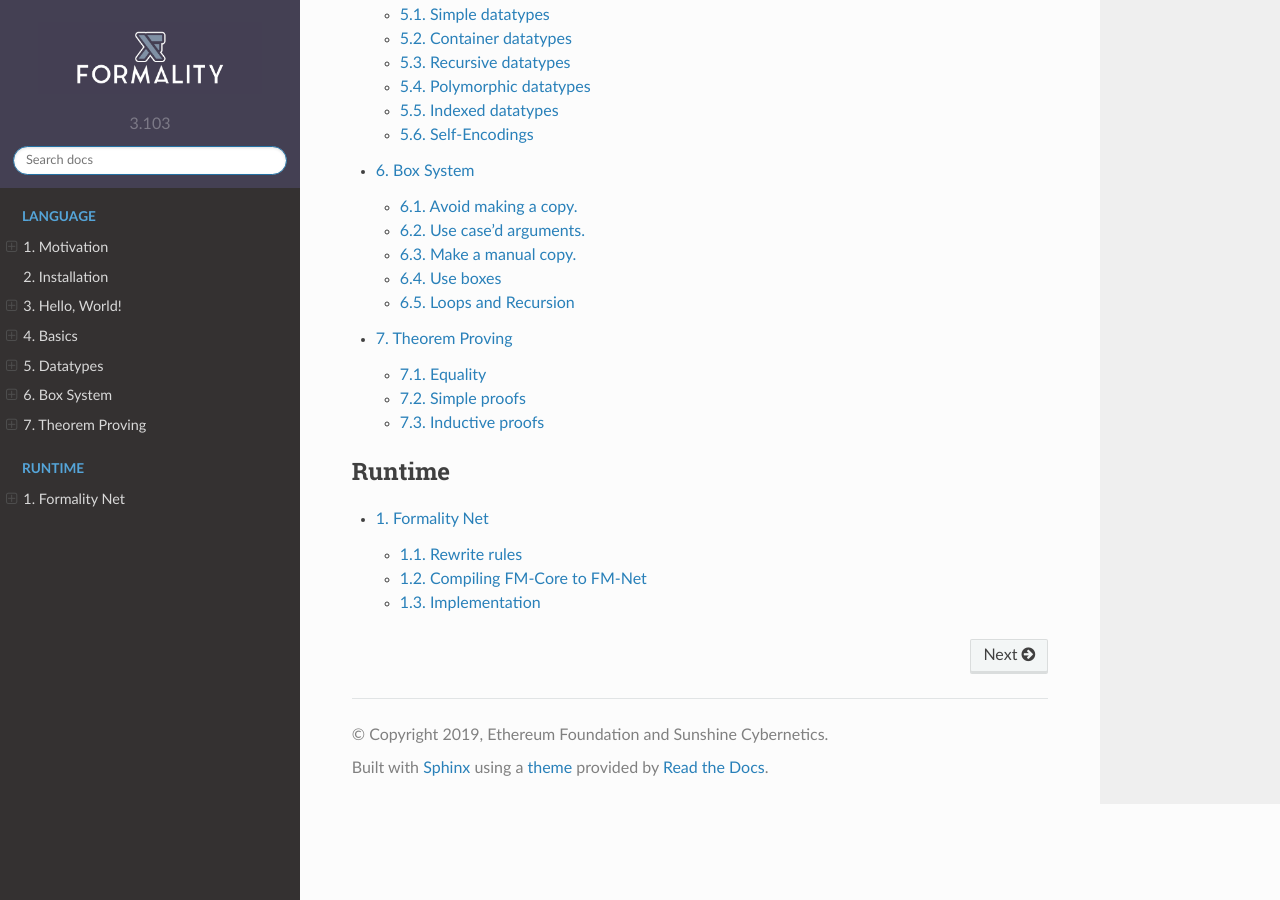
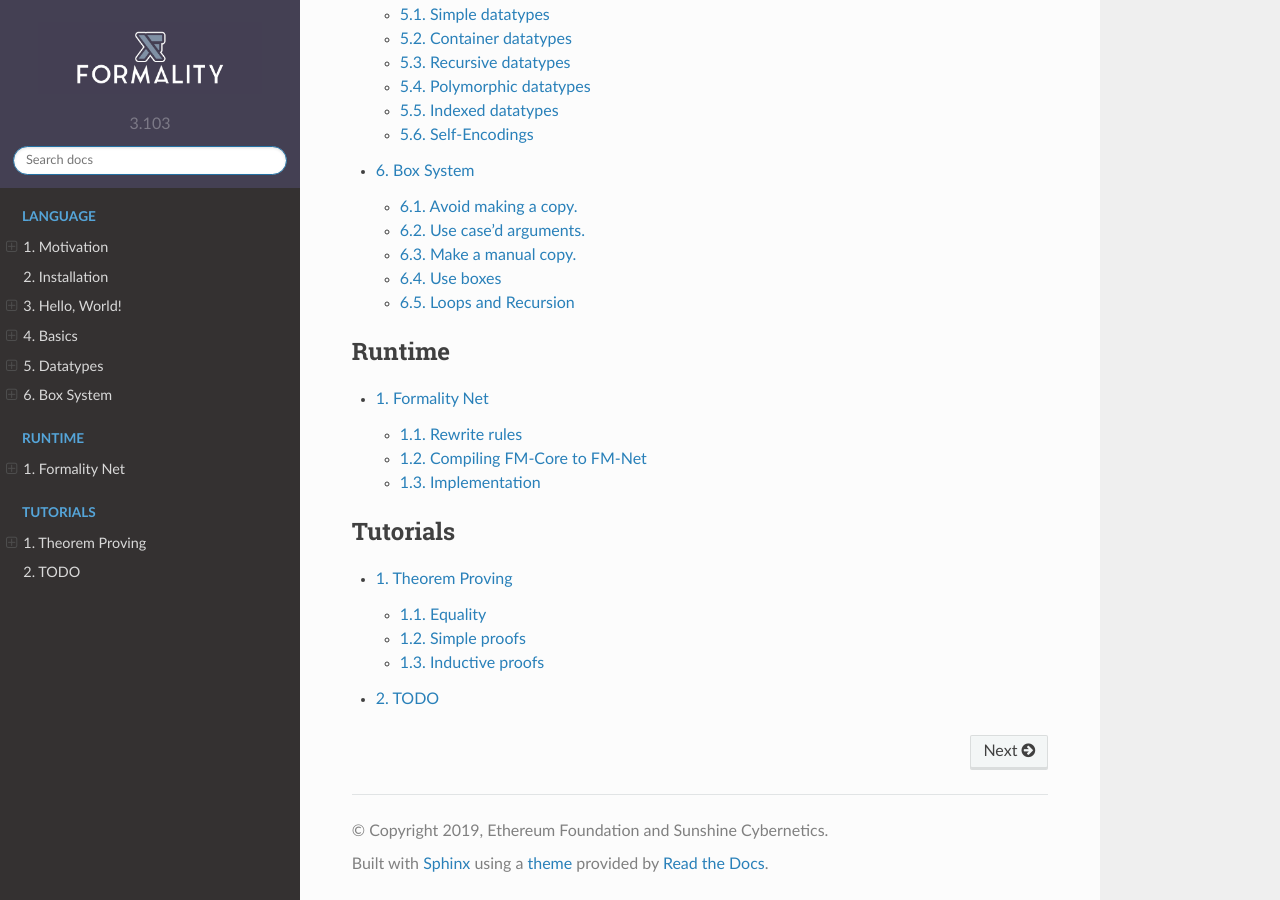
Before and after one commit to Soonad/docs.formality-lang.org, a Sphinx documentation site: the page built from docs/source/index.rst, in a window 1280 px wide and 900 px high, scrolled down 1046 px. Built offline with Sphinx 7.4.7 and the Read the Docs theme 2.0.0, drawn with Linux system fonts in a browser that asks for light colours; pages that are not in the unit, such as notebooks, are missing from menus.

Commit message:
Update Tutorials

```diff
--- a/docs/source/index.rst
+++ b/docs/source/index.rst
@@ -34,7 +34,7 @@ Table of contents
    language/4.Basics
    language/5.Datatypes
    language/6.Boxes
-   language/7.Theorem-Proving
+
 
 .. toctree::
     :maxdepth: 2
@@ -50,4 +50,8 @@ Table of contents
 
 .. toctree::
     :maxdepth: 2
-    :caption: Tutorial
+    :caption: Tutorials
+    :numbered:
+
+    tutorials/Theorem-Proving
+    tutorials/TODO
--- /dev/null
+++ b/docs/source/tutorials/TODO.md
@@ -0,0 +1 @@
+# TODO
```
Also changed, not shown: docs/source/tutorials/FMC-Tutorial.md (renamed from docs/source/tutorial/FMC-Tutorial.md), docs/source/tutorials/Theorem-Proving.md (renamed from docs/source/language/7.Theorem-Proving.md).
